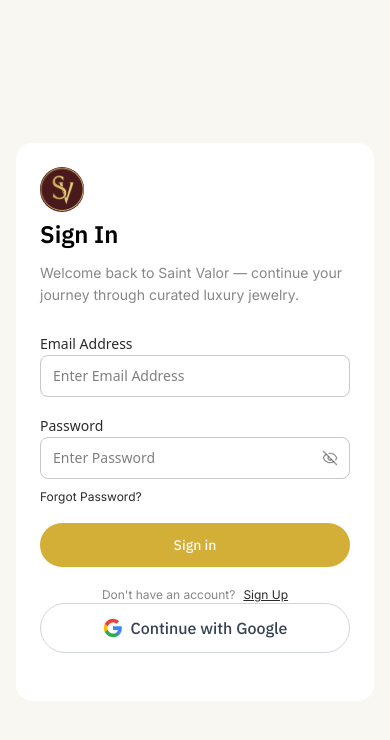
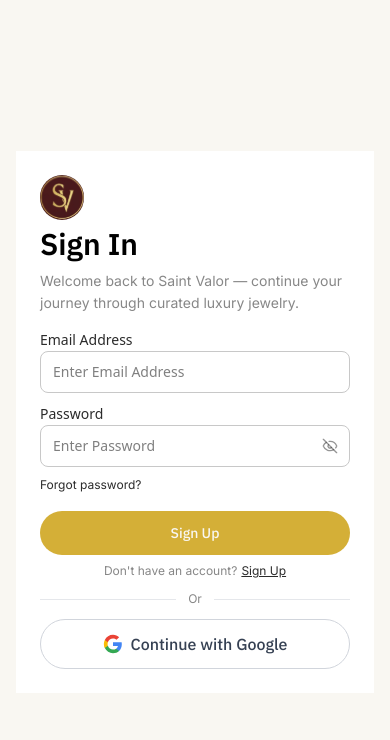
Before and after one commit to Tobi-Oyedele/saint-valor, a Next.js app: page /sign-in in a window 390 px wide. Shown: the top 740 px of the page. Built offline with nearby package versions, Linux system fonts and the light colour scheme.

Commit message:
fix: improve sign-in and sign-up form spacing and layout

```diff
--- a/app/(auth)/sign-in/page.tsx
+++ b/app/(auth)/sign-in/page.tsx
@@ -76,8 +76,8 @@
         />
       </div>
 
-      <div className="flex min-h-screen items-center justify-center px-4 sm:px-8">
-        <div className="w-full max-w-115 rounded-2xl bg-white p-6 sm:p-10">
+      <div className="flex min-h-screen items-center justify-center px-4 lg:px-16">
+        <div className="w-full max-w-md bg-white p-6">
           <Link href="/" aria-label="Go to homepage" className="inline-flex">
             <Image
               src="/images/Logo.svg"
@@ -87,14 +87,13 @@
             />
           </Link>
 
-          <h1 className="text-2xl font-semibold">Sign In</h1>
-          <p className="mt-3 text-sm leading-relaxed text-secondary">
+          <h1 className="text-3xl font-semibold">Sign In</h1>
+          <p className="mt-2 text-sm leading-relaxed text-secondary">
             Welcome back to Saint Valor — continue your journey through curated
             luxury jewelry.
           </p>
 
-          <form onSubmit={handleSubmit} className="mt-6 space-y-4">
-            <div className="space-y-1">
+          <form onSubmit={handleSubmit} className="mt-3 space-y-2">
             <EmailInput
               label="Email Address"
               name="email"
@@ -103,7 +102,6 @@
               placeholder="Enter Email Address"
               error={errors.email}
             />
-            </div>
 
             <div className="space-y-1">
               <PasswordInput
@@ -115,27 +113,35 @@
                 error={errors.password}
               />
               <Link href="/forgot-password" className="text-xs text-charcoal">
-                Forgot Password?
+                Forgot password?
               </Link>
             </div>
 
+            <div className="pt-2">
               <Button
                 type="submit"
-              label="Sign in"
+                label="Sign Up"
                 fullWidth
                 loading={loading}
                 loadingText="Signing in..."
               />
+            </div>
 
-            <p className="pt-1 text-center text-xs text-secondary">
+            <p className="text-center text-xs text-secondary">
               Don&apos;t have an account?
-              <Link href="/sign-up" className="text-charcoal underline pl-2">
+              <Link href="/sign-up" className="text-charcoal underline pl-1">
                 Sign Up
               </Link>
             </p>
           </form>
 
-          <button className="w-full cursor-pointer bg-white border border-gray-300 text-gray-700 font-medium py-3 px-4 rounded-full transition-colors flex items-center justify-center gap-2 mb-6">
+          <div className="flex items-center gap-3 my-3">
+            <hr className="flex-1 border-gray-200" />
+            <span className="text-xs text-secondary">Or</span>
+            <hr className="flex-1 border-gray-200" />
+          </div>
+
+          <button className="google-sso">
             <svg
               className="w-5 h-5"
               viewBox="0 0 24 24"
--- a/app/(auth)/sign-up/page.tsx
+++ b/app/(auth)/sign-up/page.tsx
@@ -90,23 +90,23 @@
       </div>
 
       <div className="flex min-h-screen items-center justify-center px-4">
-        <div className="w-full max-w-115 bg-white p-10">
+        <div className="w-full max-w-md bg-white p-6">
+          <Link href="/" aria-label="Go to homepage" className="inline-flex">
             <Image
               src="/images/Logo.svg"
               width={44}
               height={44}
               alt="Saint Valor Logo"
             />
+          </Link>
 
-          <h1 className="mt-5 text-3xl font-semibold text-charcoal sm:text-4xl">
-            Sign Up
-          </h1>
-          <p className="mt-3 text-sm leading-relaxed text-secondary">
+          <h1 className="text-3xl font-semibold">Sign Up</h1>
+          <p className="mt-2 text-sm leading-relaxed text-secondary">
             Join Saint Valor and unlock exclusive access to our curated fine
             jewelry collections.
           </p>
 
-          <form onSubmit={handleSubmit} className="mt-6 space-y-4">
+          <form onSubmit={handleSubmit} className="mt-3 space-y-2">
             <div className="space-y-1.5">
               <EmailInput
                 label="Email Address"
@@ -179,7 +179,13 @@
             </p>
           </form>
 
-          <button className="w-full cursor-pointer bg-white border border-gray-300 text-gray-700 font-medium py-3 px-4 rounded-full transition-colors flex items-center justify-center gap-2 mb-6">
+          <div className="flex items-center gap-3 my-3">
+            <hr className="flex-1 border-gray-200" />
+            <span className="text-xs text-secondary">Or</span>
+            <hr className="flex-1 border-gray-200" />
+          </div>
+
+          <button className="google-sso">
             <svg
               className="w-5 h-5"
               viewBox="0 0 24 24"
--- a/app/globals.css
+++ b/app/globals.css
@@ -45,6 +45,10 @@
   .slider-icons {
     @apply p-2 rounded-full bg-gold text-white hover:bg-gold disabled:opacity-30 disabled:cursor-not-allowed transition cursor-pointer;
   }
+
+  .google-sso {
+    @apply w-full cursor-pointer bg-white border border-gray-300 text-gray-700 font-medium py-3 px-4 rounded-full transition-colors flex items-center justify-center gap-2;
+  }
 }
 
 /* Keyframes */
```
Lines whose indentation alone changed are shown as unchanged.
